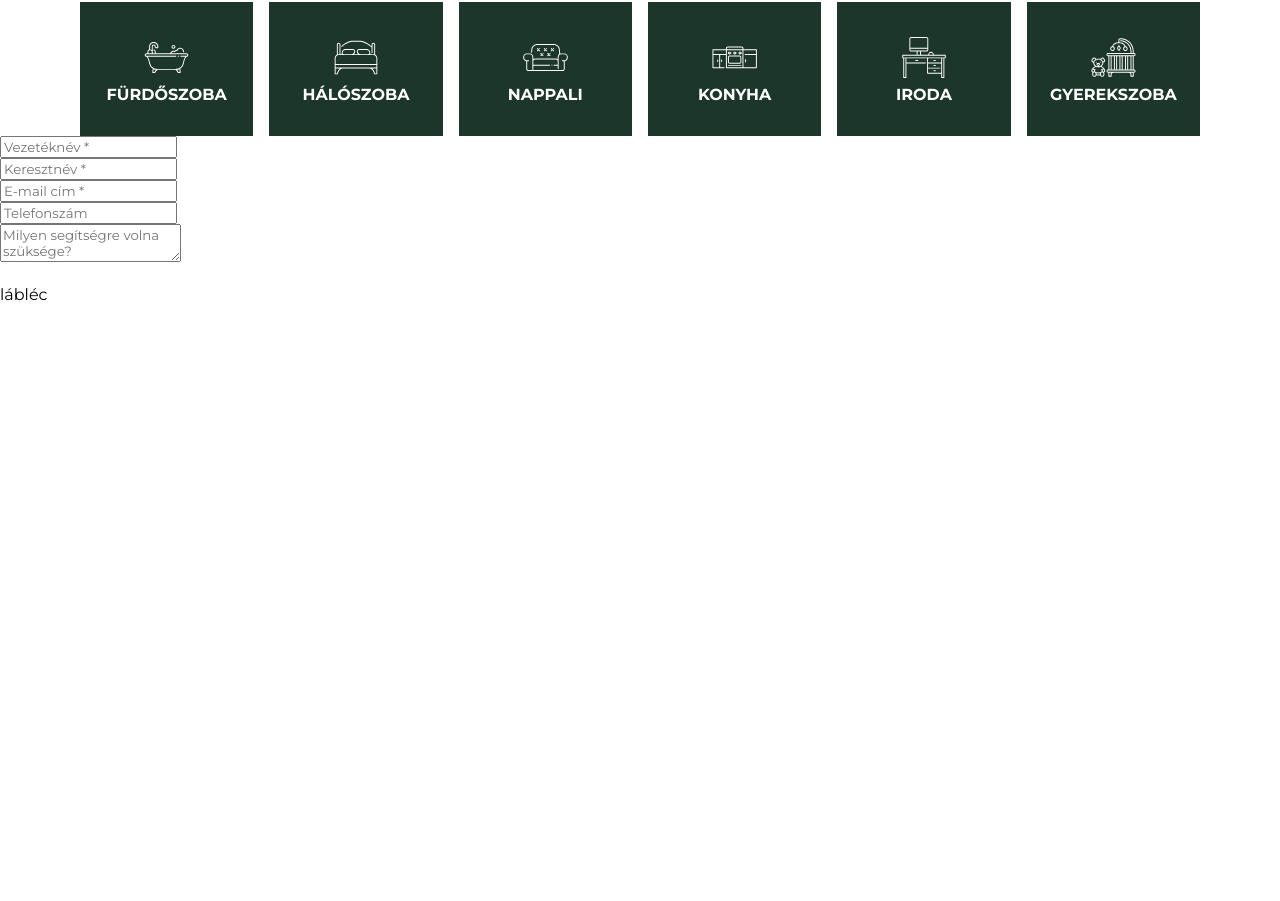
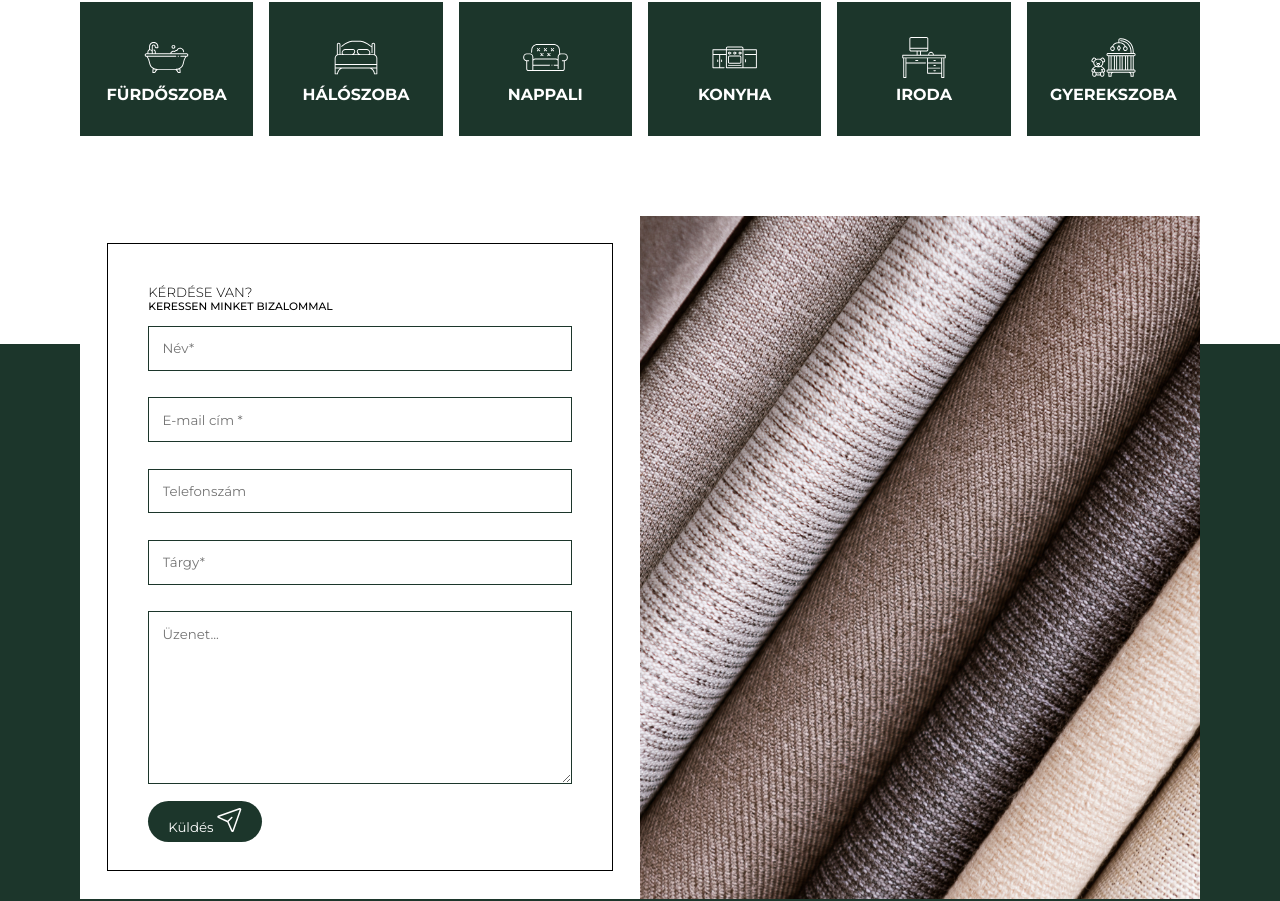
Before and after one commit to Karakrisz/OazisWebApp, a Nuxt app: page / in a window 1280 px wide. Shown: the part 1426-2327 px from the top of the page. Before the commit the page ends 1730 px from the top, so only its background shows below. Built offline with nearby package versions, Linux system fonts and the light colour scheme.

Commit message:
upDate
front end

```diff
--- a/assets/css/app.css
+++ b/assets/css/app.css
@@ -41,7 +41,8 @@ h1,
 h2,
 h3,
 h4,
-h5 {
+h5,
+h6 {
   margin: 0;
 }
 
@@ -195,7 +196,8 @@ ul {
 }
 
 .header-logo-user-box,
-.navigation-content__link-content__div {
+.navigation-content__link-content__div,
+.form-content {
   background: #1c362b;
 }
 
@@ -207,11 +209,15 @@ ul {
 
 .header-logo-user-box__search-box__input,
 .slider-content__img,
-.carousel-container {
+.carousel-container,
+.form-content__img-content__img,
+.form-group__input,
+.form-group__textarea {
   width: 100%;
 }
 
-.products-content__link-content__NuxtLink {
+.products-content__link-content__NuxtLink,
+.contact-form__btn-box__btn {
   background: #1c362b;
 }
 
@@ -224,7 +230,8 @@ ul {
 .header-logo-user-box__search-box__input,
 .header-logo-user-box__login-box__link,
 .carousel-item__NuxtLink,
-.products-content__link-content__NuxtLink {
+.products-content__link-content__NuxtLink,
+.contact-form__btn-box__btn {
   border-radius: 2em;
 }
 
@@ -241,7 +248,8 @@ ul {
 }
 
 .carousel-item__NuxtLink,
-.products-content__link-content__NuxtLink {
+.products-content__link-content__NuxtLink,
+.contact-form__btn-box__btn {
   padding: 0.5em 1.5em;
 }
 
@@ -370,7 +378,12 @@ ul {
 /********************  Navigation formating start **********************/
 
 .navigation-content {
-  padding: 0 5em;
+  padding: 0 5em 13em 5em;
+}
+
+.form-content__form-img-content {
+  padding: 0 5em 0 5em;
+  bottom: 8em;
 }
 
 .navigation-content__link-content__div {
@@ -383,6 +396,28 @@ ul {
 
 .navigation-content__link-content__div__img {
   width: 27%;
+}
+
+.form-group__input,
+.form-group__textarea {
+  border: 1px solid #1c362b;
+  margin: 1em 0;
+  padding: 1em;
+}
+
+.contact-form {
+  padding: 2.5em;
+  border: 1px solid;
+  margin: 1.7em;
+  max-height: 92%;
+}
+
+.form-content__form-img-content__div {
+  height: 42.7em;
+}
+
+.form-content__img-content__img {
+  height: 100%;
 }
 
 /********************  Navigation formating end **********************/
--- a/pages/index.vue
+++ b/pages/index.vue
@@ -74,10 +74,10 @@ const decrement = () => {
 // }
 
 const form = ref({
-  firstname: '',
-  lastname: '',
+  name: '',
   email: '',
   phonenumber: '',
+  subject: '',
   message: '',
 })
 
@@ -241,35 +241,27 @@ const sendEmail = () => console.log(form.value)
           </div>
         </div>
       </div>
-
+    </section>
     <section>
       <div class="form-content">
-          <div class="form-content__form-img-content">
-            <div class="form-content__div form-content__form">
-              <div class="contact-form">
+        <div class="form-content__form-img-content position-relative grid-2">
+          <div
+            class="contact-form__content form-content__form-img-content__div bg-color-w"
+          >
+            <div class="contact-form bg-color-w">
+              <h5 class="contact-form__h5 f-300">KÉRDÉSE VAN?</h5>
+              <h6 class="contact-form__h6 f-500">KERESSEN MINKET BIZALOMMAL</h6>
               <form @submit.prevent="sendEmail">
-
                 <div class="form-group">
                   <input
                     class="form-group__input"
-                        placeholder="Vezetéknév *"
+                    placeholder="Név*"
                     type="text"
-                        id="firstname"
-                        v-model="form.firstname"
+                    id="name"
+                    v-model="form.name"
                     required
                   />
                 </div>
-                    <div class="form-group">
-                      <input
-                        class="form-group__input"
-                        placeholder="Keresztnév *"
-                        type="text"
-                        id="lastname"
-                        v-model="form.lastname"
-                        required
-                      />
-                    </div>
-
                 <div class="form-group">
                   <input
                     class="form-group__input"
@@ -290,29 +282,54 @@ const sendEmail = () => console.log(form.value)
                     required
                   />
                 </div>
-
+                <div class="form-group">
+                  <input
+                    class="form-group__input"
+                    placeholder="Tárgy*"
+                    type="text"
+                    id="subject"
+                    v-model="form.subject"
+                    required
+                  />
+                </div>
                 <div class="form-group">
                   <textarea
+                    rows="9"
+                    cols="300"
                     class="form-group__textarea"
-                      placeholder="Milyen segítségre volna szüksége?"
+                    placeholder="Üzenet..."
                     id="message"
                     v-model="form.message"
                     required
                   ></textarea>
                 </div>
-
-                  <div class="contact-form__btn-box t-end">
-                    <button class="page-btn text-color-w" type="submit">
+                <div class="contact-form__btn-box">
+                  <button
+                    class="contact-form__btn-box__btn text-color-w"
+                    type="submit"
+                  >
                     Küldés
+                    <NuxtImg
+                      class="contact-form__btn-box__btn__img"
+                      src="/img/navigation/mail-arrow.svg"
+                      alt="Függöny Oázis"
+                    />
                   </button>
                 </div>
               </form>
             </div>
           </div>
-            <div class="form-content__div form-content__img"></div>
+          <div
+            class="form-content__div form-content__img-content form-content__form-img-content__div"
+          >
+            <NuxtImg
+              class="form-content__img-content__img"
+              src="/img/navigation/navigation.webp"
+              alt="Függöny Oázis"
+            />
+          </div>
         </div>
       </div>
     </section>
-    </section>
   </div>
 </template>
```
Also changed, not shown: public/img/navigation/mail-arrow.svg (added), public/img/navigation/navigation.webp (added). Lines whose indentation alone changed are shown as unchanged.
